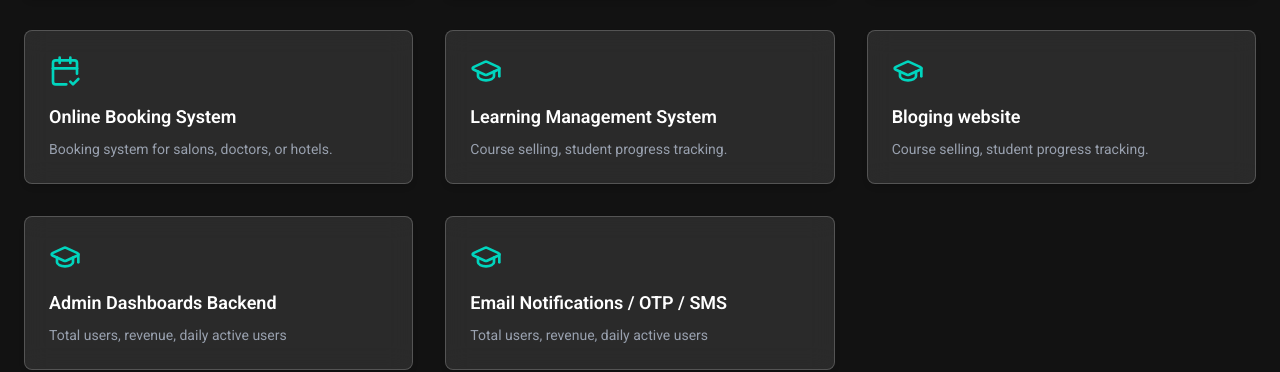
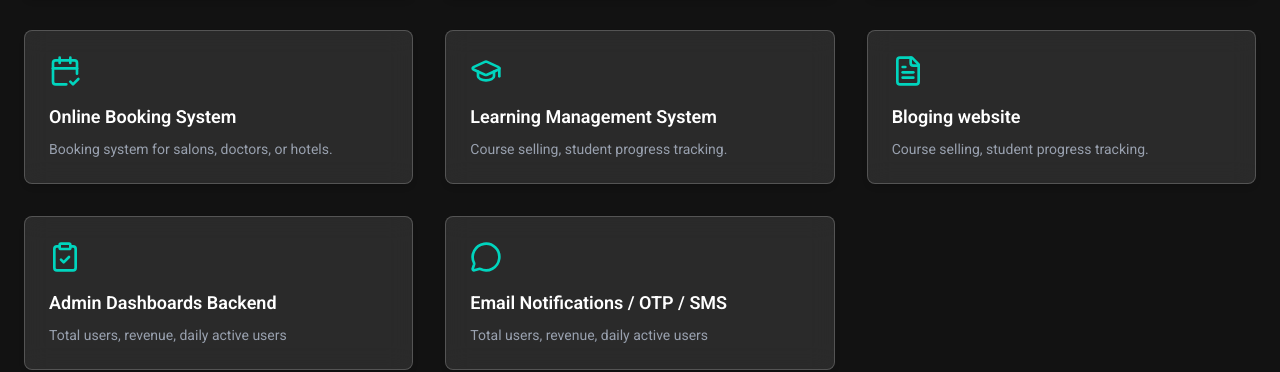
Before and after one commit to Rahul32-code/rahul_service, a React (Vite) app: page / in a window 1280 px wide. Shown: the part 703-1075 px from the top of the page. Built offline with nearby package versions, Linux system fonts and the light colour scheme.

Commit message:
update logo

```diff
--- a/src/pages/ServiceSection.jsx
+++ b/src/pages/ServiceSection.jsx
@@ -64,17 +64,17 @@ const featuredServices = [
   {
     name: "Bloging website",
     desc: "Course selling, student progress tracking.",
-    icon: <GraduationCap size={32} className="text-teal-400" />,
+    icon: <FileText size={32} className="text-teal-400" />,
   },
   {
     name: "Admin Dashboards Backend",
     desc: "Total users, revenue, daily active users",
-    icon: <GraduationCap size={32} className="text-teal-400" />,
+    icon: <ClipboardCheck size={32} className="text-teal-400" />,
   },
   {
     name: "Email Notifications / OTP / SMS",
     desc: "Total users, revenue, daily active users",
-    icon: <GraduationCap size={32} className="text-teal-400" />,
+    icon: <MessageCircle size={32} className="text-teal-400" />,
   },
 ];
 
```
